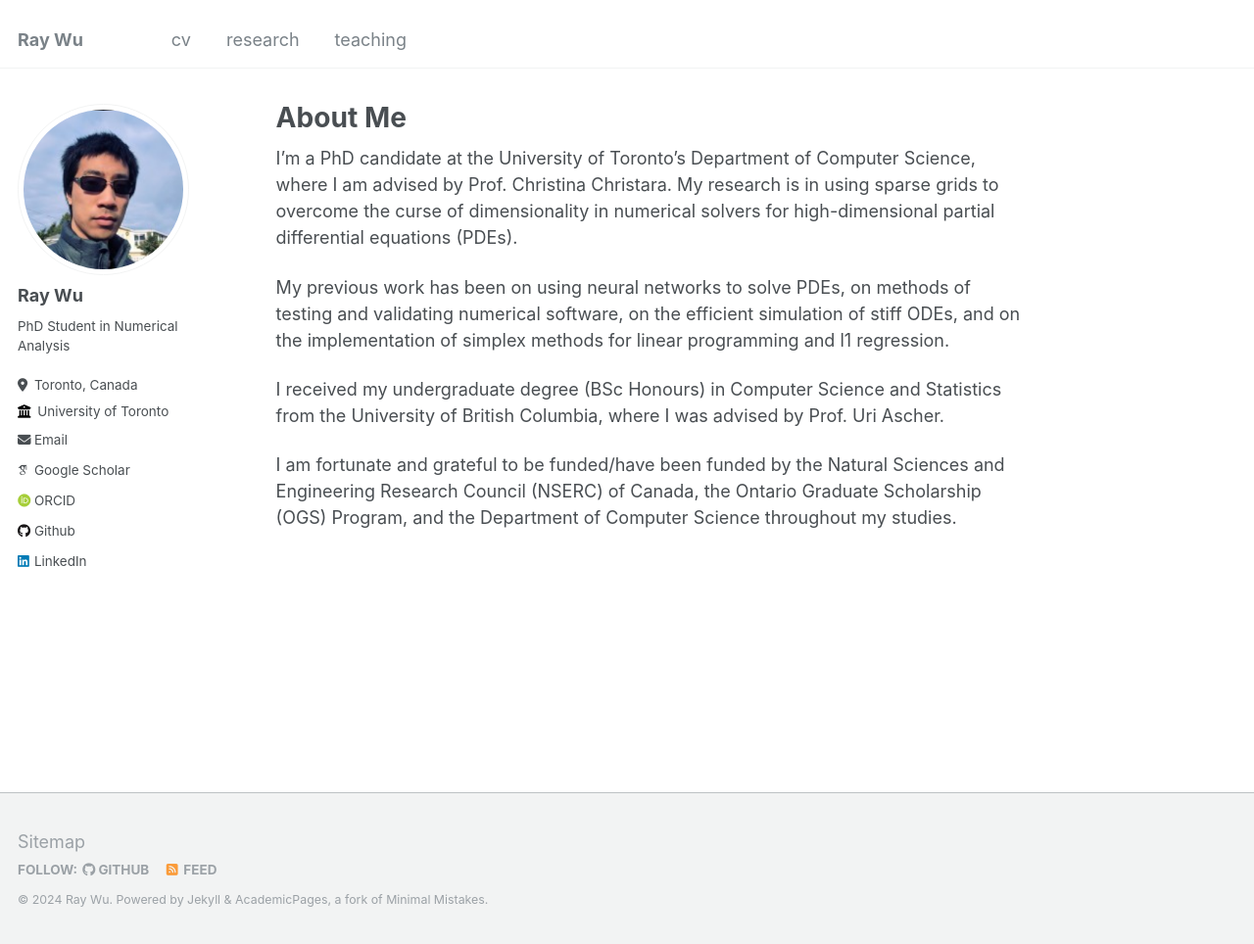
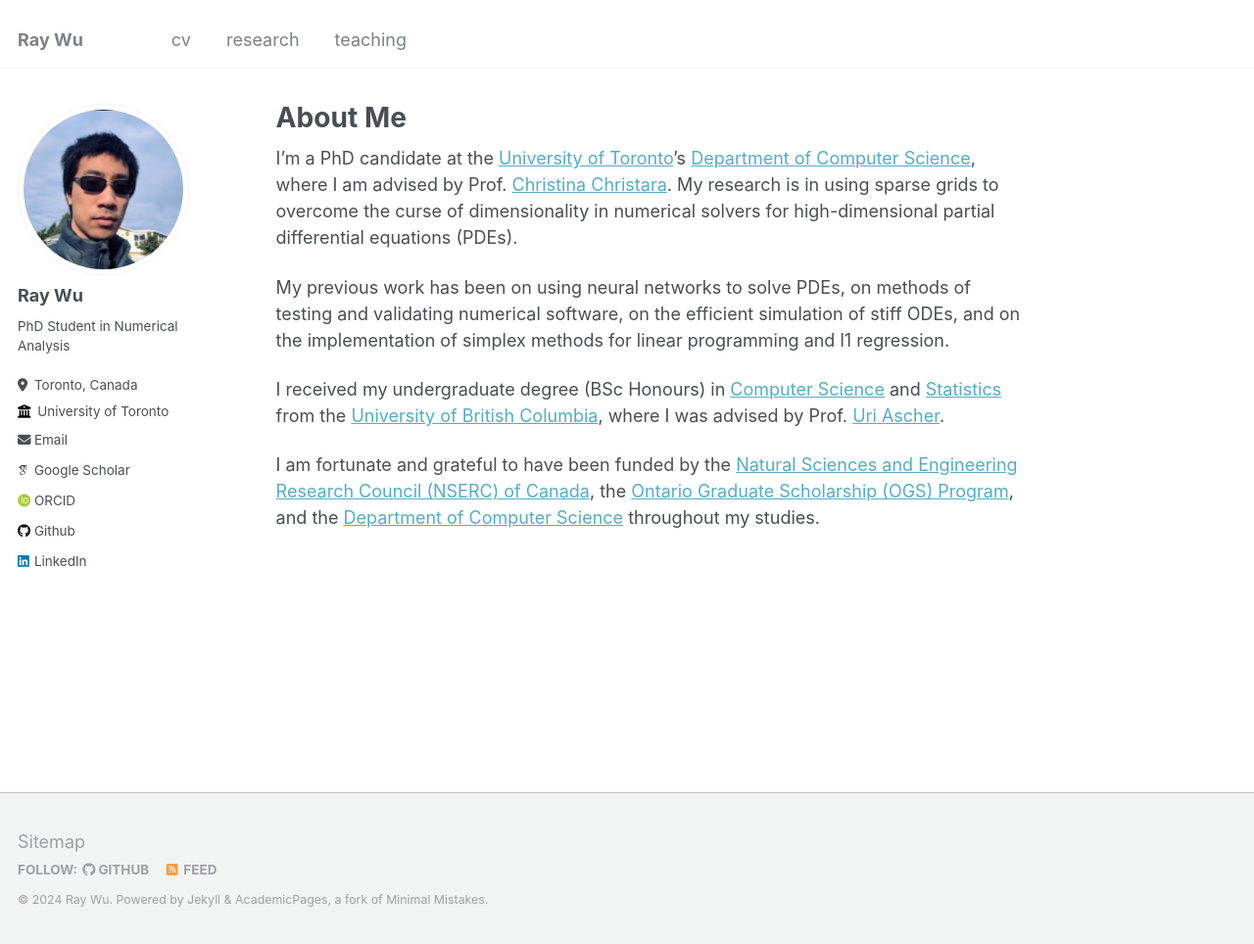
Before and after one commit to rning-wu/rning-wu.github.io, a Jekyll site: the page built from _pages/about.md, in a window 1280 px wide and 964 px high. Shown: the whole window at 98% size. Built offline with Jekyll 4.4.1, drawn with Linux system fonts in a browser that asks for light colours; some web fonts are replaced.

Commit message:
Update about.md

```diff
--- a/_pages/about.md
+++ b/_pages/about.md
@@ -7,10 +7,10 @@ redirect_from:
   - /about.html
 ---
 
-I'm a PhD candidate at the University of Toronto's Department of Computer Science, where I am advised by Prof. Christina Christara. My research is in using sparse grids to overcome the curse of dimensionality in numerical solvers for high-dimensional partial differential equations (PDEs).
+I'm a PhD candidate at the [University of Toronto](https://www.utoronto.ca/)'s [Department of Computer Science](https://web.cs.toronto.edu/), where I am advised by Prof. [Christina Christara](https://www.cs.toronto.edu/~ccc/). My research is in using sparse grids to overcome the curse of dimensionality in numerical solvers for high-dimensional partial differential equations (PDEs).
 
 My previous work has been on using neural networks to solve PDEs, on methods of testing and validating numerical software, on the efficient simulation of stiff ODEs, and on the implementation of simplex methods for linear programming and l1 regression.
 
-I received my undergraduate degree (BSc Honours) in Computer Science and Statistics from the University of British Columbia, where I was advised by Prof. Uri Ascher.
+I received my undergraduate degree (BSc Honours) in [Computer Science](https://www.cs.ubc.ca/) and [Statistics](https://www.stat.ubc.ca/) from the [University of British Columbia](https://www.ubc.ca/), where I was advised by Prof. [Uri Ascher](https://www.cs.ubc.ca/~ascher/home.html).
 
-I am fortunate and grateful to be funded/have been funded by the Natural Sciences and Engineering Research Council (NSERC) of Canada, the Ontario Graduate Scholarship (OGS) Program, and the Department of Computer Science throughout my studies.
+I am fortunate and grateful to have been funded by the [Natural Sciences and Engineering Research Council (NSERC) of Canada](https://www.nserc-crsng.gc.ca/index_eng.asp), the [Ontario Graduate Scholarship (OGS) Program](https://osap.gov.on.ca/OSAPPortal/en/A-ZListofAid/PRDR020870.html), and the [Department of Computer Science](https://web.cs.toronto.edu/) throughout my studies.
```
